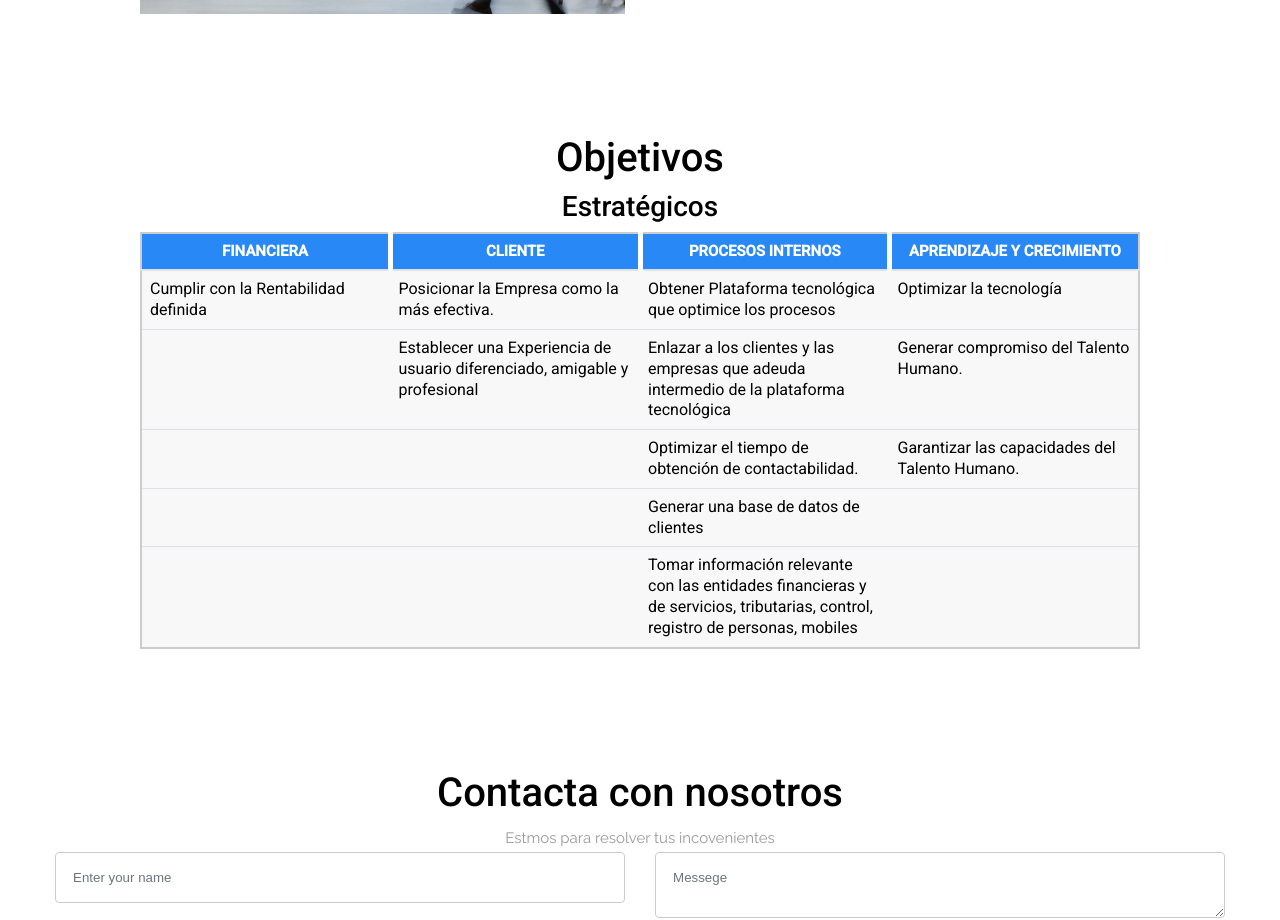
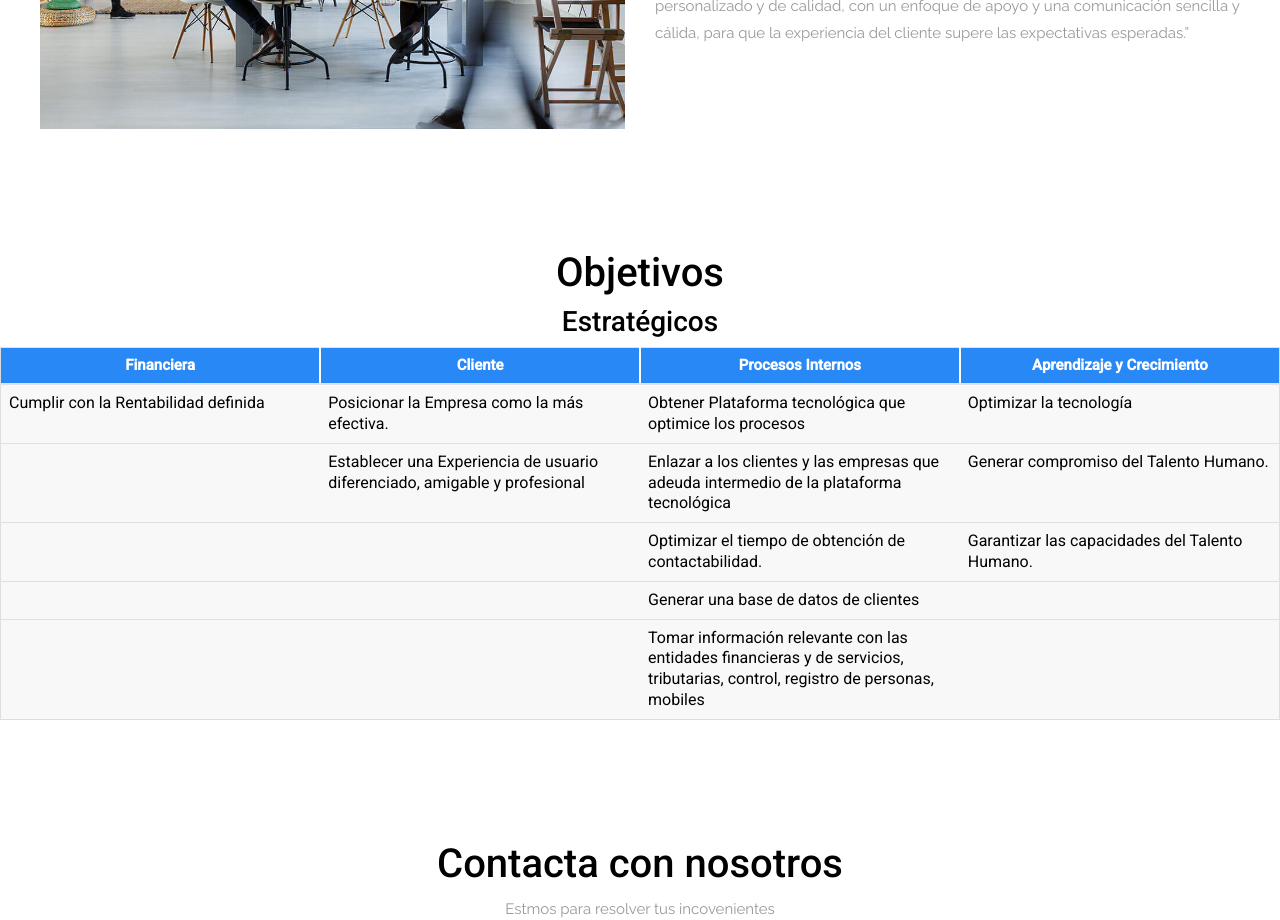
Before and after one commit to paulogonzalez5679/finsolred, an Angular app: page / in a window 1280 px wide. Shown: the part 4120-5040 px from the top of the page. Built offline with nearby package versions, Linux system fonts and the light colour scheme.

Commit message:
tabla responsive funcionando v1.3

```diff
--- a/src/app/conocenos-mas/conocenos-mas.component.css
+++ b/src/app/conocenos-mas/conocenos-mas.component.css
@@ -2,7 +2,7 @@ body {
     font-family: monospace;
 }
 
-.container {
+.container2 {
     width: 100%;
     max-width: 1000px;
     margin: auto;
@@ -10,7 +10,7 @@ body {
 
 .table {
     width: 100%;
-    border: 2px solid #ccc;
+    border: 1px solid #ccc;
     border-collapse: collapse;
     margin: 0;
     padding: 0;
@@ -36,7 +36,6 @@ body {
 }
 
 .table thead th{
-    text-transform: uppercase;
     background-color: #ddd;
      text-align: center;
   color: #fff;
--- a/src/app/conocenos-mas/conocenos-mas.component.html
+++ b/src/app/conocenos-mas/conocenos-mas.component.html
@@ -54,8 +54,8 @@
 </div>
 
 <!--Objetivos-->
-<section class="info-area" id="about">
-    <div class="container-fluid container">
+<section class="info-area">
+    <div class="container-fluid">
         <div class="row d-flex justify-content-end align-items-center ">
 
             <div class="section-title text-center ">
@@ -63,7 +63,7 @@
                 <h3>Estratégicos</h3>
                 <div class="dmoain-pricing ">
                     <div>
-                        <table class="table ">
+                        <table class="table">
                             <thead>
                                 <tr class=" domain-head">
                                     <th>Financiera</th>
@@ -84,8 +84,7 @@
                                 <tr>
                                     <td data-label="Financiera"></td>
                                     <td data-label="Cliente">Establecer una Experiencia de usuario diferenciado,
-                                        amigable y
-                                        profesional</td>
+                                        amigable y profesional</td>
                                     <td data-label="Procesos Internos">Enlazar a los clientes y las empresas que adeuda
                                         intermedio de
                                         la plataforma tecnológica</td>
@@ -97,8 +96,7 @@
                                     <td data-label="Financiera"></td>
                                     <td data-label="Cliente"></td>
                                     <td data-label="Procesos Internos">Optimizar el tiempo de obtención de
-                                        contactabilidad.
-                                    </td>
+                                        contactabilidad.</td>
                                     <td data-label="Aprendizaje y Crecimientoe">Garantizar las capacidades del Talento
                                         Humano.</td>
 
--- a/src/styles.css
+++ b/src/styles.css
@@ -58,7 +58,7 @@
 }
 
 .dmoain-pricing table .domain-head th {
-  border-right: 5px solid #fff;
+  border-right: 2px solid #fff;
 
 }
 
```
